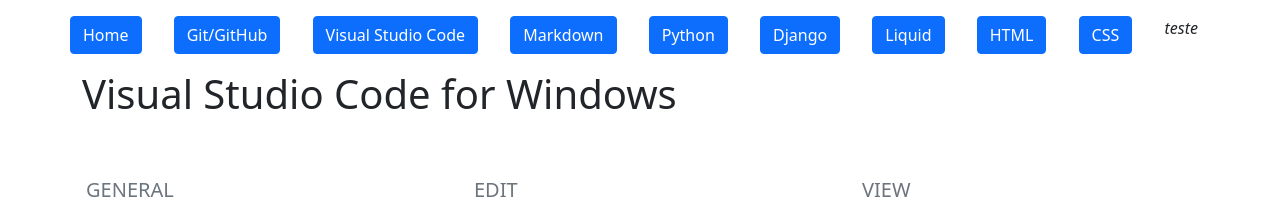
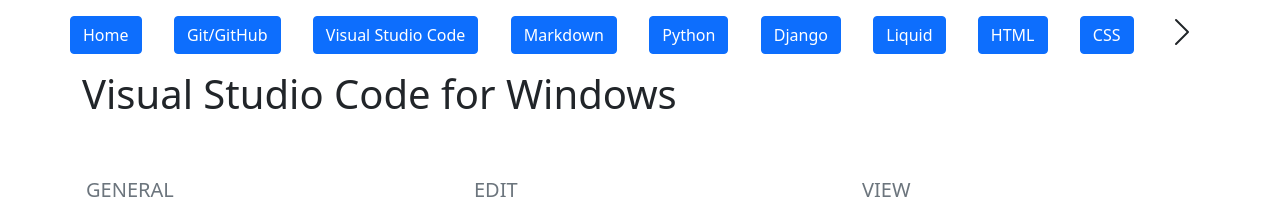
Before and after one commit to ConradoAlmeida/cheatsheets, a Jekyll site: the page built from vscode-cheat.html, in a window 1280 px wide. Shown: the top 206 px of the page. Built offline with Jekyll 4.4.1, drawn with Linux system fonts in a browser that asks for light colours.

Commit message:
Update default.html

```diff
--- a/_layouts/default.html
+++ b/_layouts/default.html
@@ -9,6 +9,7 @@
     <title>{{ site.title }}</title>
 
     <link rel="canonical" href="https://getbootstrap.com/docs/5.1/examples/blog/">
+
 
 
 
@@ -35,7 +36,7 @@
         <a class="btn btn-primary" href="#" role="button">Liquid</a>
         <a class="btn btn-primary" href="#" role="button">HTML</a>
       <a class="btn btn-primary" href="#" role="button">CSS</a>
-        <i class="fa-brands fa-python">teste</i>
+      <svg xmlns="http://www.w3.org/2000/svg" width="32" height="32" fill="currentColor" class="bi bi-chevron-right" viewBox="0 0 16 16"><path fill-rule="evenodd" d="M4.646 1.646a.5.5 0 0 1 .708 0l6 6a.5.5 0 0 1 0 .708l-6 6a.5.5 0 0 1-.708-.708L10.293 8 4.646 2.354a.5.5 0 0 1 0-.708z"/>teste</svg>
 
 
 
```
